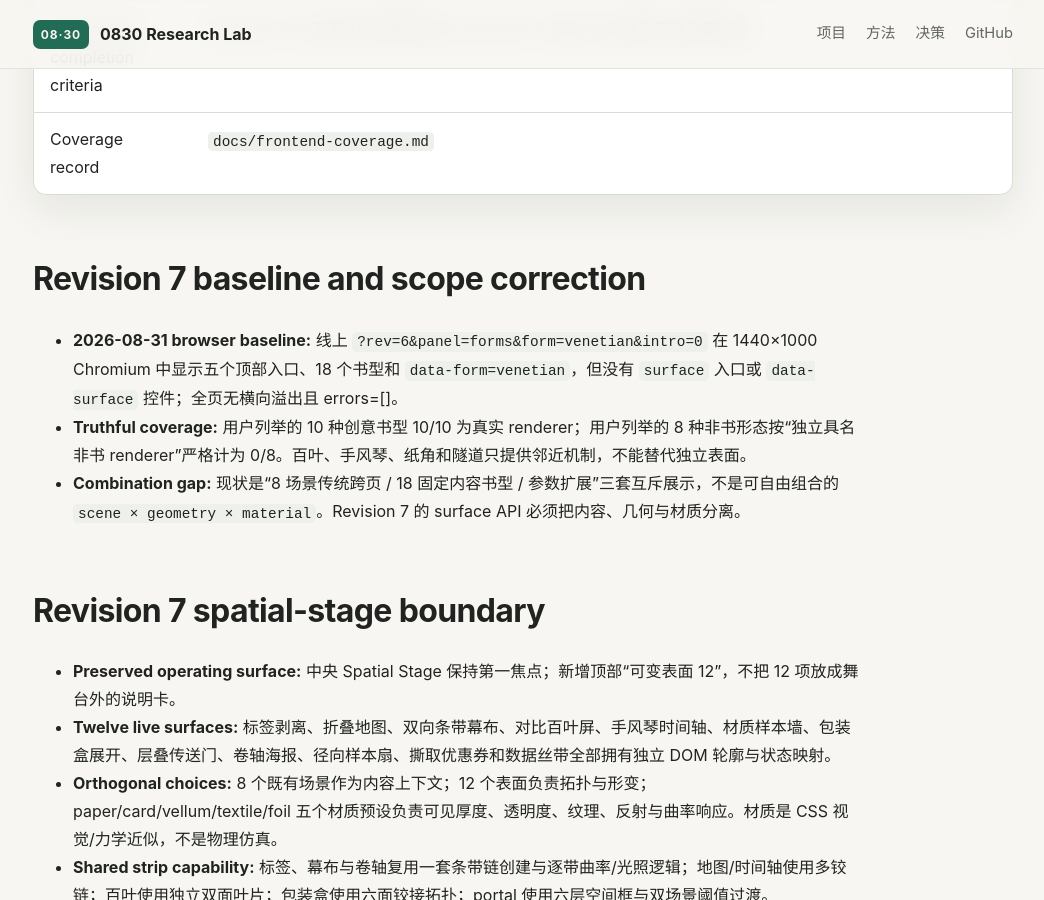
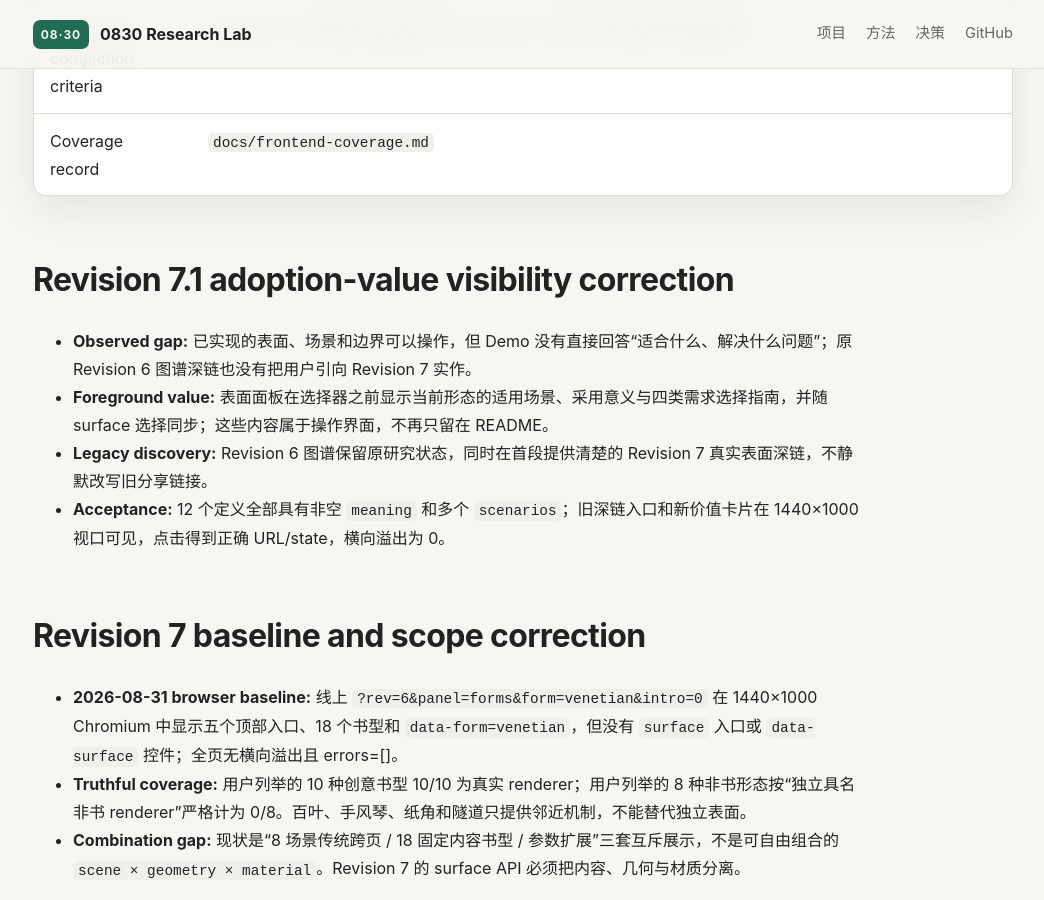
Before and after one commit to yydshly/0830_1_codex_project, a Jekyll site: the page built from projects/sketchbook-page-curl-study/docs/frontend-design-contract.md, in a window 1280 px wide and 900 px high, scrolled down 1914 px. Shown: the whole window, without its empty margins (117-1161 px from the left). Built offline with Jekyll 4.4.1, drawn with Linux system fonts in a browser that asks for light colours; our own code applies the rules of GitHub Pages for plain Markdown files; some of the changed text lies outside the part shown.

Commit message:
fix(r-001): expose adoption value in demo

```diff
--- a/projects/sketchbook-page-curl-study/demo/styles.css
+++ b/projects/sketchbook-page-curl-study/demo/styles.css
@@ -909,6 +909,12 @@
 .atlas-metrics strong { color: var(--ink); font: 400 1.1rem/1 var(--serif); }
 .atlas-metrics small { overflow: hidden; color: var(--muted); font: 700 .45rem/1.25 var(--mono); text-overflow: ellipsis; white-space: nowrap; }
 
+.surface-revision-jump { display: grid; gap: .32rem; margin: 0 0 .25rem; padding: .78rem .82rem; border: 1px solid color-mix(in srgb,var(--scene-accent) 45%,var(--line)); border-radius: 9px; background: linear-gradient(135deg,color-mix(in srgb,var(--scene-accent) 13%,transparent),rgba(255,255,255,.025)); color: var(--ink); text-decoration: none; box-shadow: inset 3px 0 0 var(--scene-accent); }
+.surface-revision-jump span { color: var(--scene-accent); font: 700 .43rem/1 var(--mono); letter-spacing: .11em; }
+.surface-revision-jump strong { font-size: .62rem; line-height: 1.35; }
+.surface-revision-jump small { color: var(--muted); font-size: .49rem; line-height: 1.45; }
+.surface-revision-jump:hover { border-color: var(--scene-accent); background: color-mix(in srgb,var(--scene-accent) 16%,rgba(255,255,255,.025)); }
+
 .explore-filter-block { display: grid; gap: .5rem; padding: .78rem 0; border-bottom: 1px solid var(--line); }
 .explore-filter-label { display: flex; align-items: center; justify-content: space-between; gap: .75rem; margin: 0; color: var(--muted); font: 700 .49rem/1 var(--mono); }
 .explore-filter-label span { color: var(--scene-accent); letter-spacing: .13em; }
--- a/projects/sketchbook-page-curl-study/docs/frontend-design-contract.md
+++ b/projects/sketchbook-page-curl-study/docs/frontend-design-contract.md
@@ -5,7 +5,7 @@
 | 字段 | 决策 |
 | --- | --- |
 | Entry mode | Revision-led implementation：Revision 6 已完成 18 种书型与 36 方向图谱；用户指出“书只是包装”，要求核对并继续扩展真正的非书可变形表面 |
-| Request revision | 7 |
+| Request revision | 7.1（采用意义可见性纠偏；公开 URL 仍使用 `rev=7`） |
 | Target user and context | 想快速判断该效果能做什么、如何实现、何时值得采用的前端开发者、交互设计师与创意技术人员 |
 | Desired first impression | 第一眼仍是可操作的中央物体；“可变表面”入口直接显示标签、幕布、地图、包装与传送门等非书对象，用户无需把它们理解成书型别名 |
 | Visual ambition | Immersive |
@@ -22,6 +22,13 @@
 | User-decision boundary | 不重新分发无许可证的上游源码/素材，不修改上游仓库，不调用付费服务；不把 CSS 视觉材质称为真实物理，不把无自碰撞的幕布称为布料仿真，不把 CSS portal 称为 WebGL 场景连续穿越 |
 | Observable completion criteria | Revision 2–6 已通过标准继续有效；Revision 7 追加 16 条通用可变表面标准 |
 | Coverage record | `docs/frontend-coverage.md` |
+
+## Revision 7.1 adoption-value visibility correction
+
+- **Observed gap:** 已实现的表面、场景和边界可以操作，但 Demo 没有直接回答“适合什么、解决什么问题”；原 Revision 6 图谱深链也没有把用户引向 Revision 7 实作。
+- **Foreground value:** 表面面板在选择器之前显示当前形态的适用场景、采用意义与四类需求选择指南，并随 surface 选择同步；这些内容属于操作界面，不再只留在 README。
+- **Legacy discovery:** Revision 6 图谱保留原研究状态，同时在首段提供清楚的 Revision 7 真实表面深链，不静默改写旧分享链接。
+- **Acceptance:** 12 个定义全部具有非空 `meaning` 和多个 `scenarios`；旧深链入口和新价值卡片在 1440×1000 视口可见，点击得到正确 URL/state，横向溢出为 0。
 
 ## Revision 7 baseline and scope correction
 
```
Also changed, not shown: projects/sketchbook-page-curl-study/README.md (+3 -0 lines), projects/sketchbook-page-curl-study/demo/app.mjs (+17 -0 lines), projects/sketchbook-page-curl-study/demo/deformable-surface-demos.mjs (+24 -0 lines), projects/sketchbook-page-curl-study/demo/deformable-surfaces.css (+19 -0 lines), projects/sketchbook-page-curl-study/demo/index.html (+29 -0 lines), projects/sketchbook-page-curl-study/docs/frontend-coverage.md (+1 -0 lines), projects/sketchbook-page-curl-study/research-log.md (+8 -0 lines), projects/sketchbook-page-curl-study/tests/deformable-surface-demos.test.mjs (+15 -1 lines).
